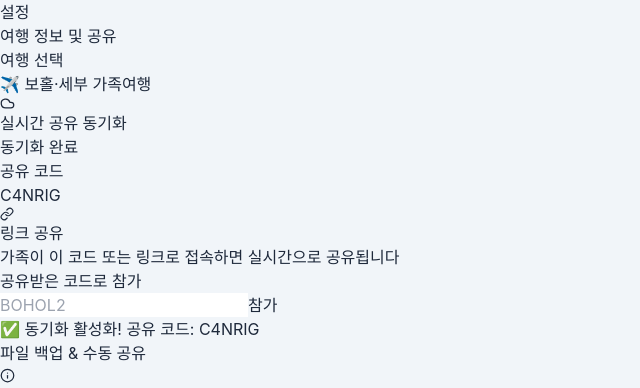
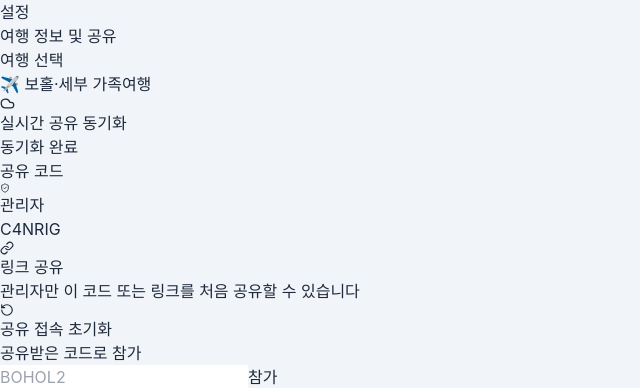
Before and after one commit to WishtoCIC/travel-plan-app, a React (Vite) app: page /settings in a window 1280 px wide. Both pictures are taken after a click on the button "실시간 공유 활성화". Shown: the top 388 px of the page, without its empty margins (0-640 px from the left). Built offline with nearby package versions, Linux system fonts and the light colour scheme; no server answers.

Commit message:
Add share access role controls

```diff
--- a/src/components/Layout.tsx
+++ b/src/components/Layout.tsx
@@ -1,6 +1,6 @@
 import { useRef, useState } from 'react';
 import { NavLink, Outlet } from 'react-router-dom';
-import { Home, List, DollarSign, CheckSquare, Map, RefreshCw } from 'lucide-react';
+import { Home, List, DollarSign, CheckSquare, Map, RefreshCw, ShieldCheck } from 'lucide-react';
 import { useTravelStore } from '../store/travelStore';
 
 const navItems = [
@@ -14,8 +14,9 @@ const navItems = [
 const PULL_THRESHOLD = 72;
 
 export function Layout() {
-  const { trips, activeTrip, joinByCode } = useTravelStore();
+  const { trips, activeTrip, joinByCode, getTripRole } = useTravelStore();
   const trip = trips.find((t) => t.id === activeTrip) ?? trips[0];
+  const role = getTripRole(trip);
 
   const mainRef = useRef<HTMLElement>(null);
   const startYRef = useRef(0);
@@ -90,6 +91,13 @@ export function Layout() {
         UX 리뉴얼 Preview
       </div>
 
+      {role === 'admin' && (
+        <div className="admin-role-badge" aria-label="현재 여행 관리자 권한">
+          <ShieldCheck size={12} />
+          관리자
+        </div>
+      )}
+
       {/* Bottom Navigation — z-40 so modals (z-50) render above it */}
       <nav className="fixed inset-x-0 bottom-0 z-40 mx-auto max-w-lg border-t border-slate-200/80 bg-white/90 shadow-[0_-10px_30px_rgba(15,23,42,0.08)] backdrop-blur-xl safe-bottom">
         <div className="flex h-16 items-stretch px-2">
--- a/src/index.css
+++ b/src/index.css
@@ -78,6 +78,9 @@
   .comparison-badge {
     @apply pointer-events-none fixed bottom-[calc(4.75rem+env(safe-area-inset-bottom,0px))] right-[max(1rem,calc((100vw-32rem)/2+1rem))] z-30 rounded-full border border-amber-200 bg-amber-50/95 px-3 py-1 text-[10px] font-black uppercase tracking-[0.08em] text-amber-700 shadow-sm shadow-amber-100 backdrop-blur;
   }
+  .admin-role-badge {
+    @apply pointer-events-none fixed bottom-[calc(4.75rem+env(safe-area-inset-bottom,0px))] left-[max(1rem,calc((100vw-32rem)/2+1rem))] z-30 inline-flex items-center gap-1 rounded-full border border-sky-200 bg-sky-50/95 px-3 py-1 text-[10px] font-black text-sky-700 shadow-sm shadow-sky-100 backdrop-blur;
+  }
 }
 
 @layer utilities {
--- a/src/pages/SettingsPage.tsx
+++ b/src/pages/SettingsPage.tsx
@@ -1,5 +1,5 @@
 import { useState } from 'react';
-import { Save, Download, Upload, Trash2, ChevronRight, Info, Cloud, CloudOff, Link, RotateCcw } from 'lucide-react';
+import { Save, Download, Upload, Trash2, ChevronRight, Info, Cloud, CloudOff, Link, RotateCcw, ShieldCheck, UserRound } from 'lucide-react';
 import { useTravelStore } from '../store/travelStore';
 import { exportTripAsFile, importTripFromFile, shareText } from '../utils/share';
 import { isSupabaseReady } from '../lib/supabase';
@@ -8,8 +8,10 @@ import type { Currency } from '../types/travel';
 const CURRENCIES: Currency[] = ['KRW', 'PHP', 'USD', 'JPY', 'THB', 'VND'];
 
 export function SettingsPage() {
-  const { trips, activeTrip, updateTrip, deleteTrip, setActiveTrip, addTrip, enableCloudSync, joinByCode, syncStatus, restoreFromSample } = useTravelStore();
+  const { trips, activeTrip, updateTrip, deleteTrip, setActiveTrip, addTrip, enableCloudSync, resetShareAccess, joinByCode, syncStatus, restoreFromSample, getTripRole } = useTravelStore();
   const trip = trips.find((t) => t.id === activeTrip) ?? trips[0];
+  const shareRole = getTripRole(trip);
+  const isAdmin = shareRole === 'admin';
   const [saved, setSaved] = useState(false);
   const [shareMsg, setShareMsg] = useState('');
   const [showShareInfo, setShowShareInfo] = useState(false);
@@ -94,6 +96,11 @@ export function SettingsPage() {
 
   async function handleCopyShareLink() {
     if (!trip?.shareCode) return;
+    if (!isAdmin) {
+      setShareMsg('참여자 권한에서는 링크를 다시 공유할 수 없어요.');
+      setTimeout(() => setShareMsg(''), 4000);
+      return;
+    }
     const url = `${window.location.origin}/?code=${trip.shareCode}`;
     const result = await shareText(trip.title, `${trip.title} 여행 계획 공유`, url);
     setShareMsg(result === 'shared' ? '✅ 공유됐어요!' : '📋 링크 복사 완료! 카카오톡에 붙여넣기하세요.');
@@ -108,6 +115,20 @@ export function SettingsPage() {
     else if (result === 'not_found') setJoiningMsg('❌ 코드를 찾을 수 없어요.');
     else setJoiningMsg('❌ Supabase 설정이 필요해요.');
     setTimeout(() => setJoiningMsg(''), 4000);
+  }
+
+  async function handleResetShareAccess() {
+    if (!trip || !isAdmin) return;
+    const ok = confirm('기존 공유 코드와 링크 접속을 모두 막고 새 공유 코드를 발급할까요?\n\n이미 받은 사람에게 다시 공유하려면 새 링크를 보내야 합니다.');
+    if (!ok) return;
+
+    const newCode = await resetShareAccess(trip.id);
+    if (newCode) {
+      setShareMsg(`공유 접속을 초기화했어요. 새 공유 코드: ${newCode}`);
+    } else {
+      setShareMsg('공유 접속 초기화에 실패했어요. 잠시 후 다시 시도해주세요.');
+    }
+    setTimeout(() => setShareMsg(''), 5000);
   }
 
 
@@ -158,17 +179,37 @@ export function SettingsPage() {
             <div className="p-4 space-y-3">
               <div className="flex items-center justify-between rounded-xl bg-sky-50 px-4 py-3">
                 <div>
-                  <p className="mb-0.5 text-xs font-bold text-sky-500">공유 코드</p>
+                  <div className="mb-1 flex items-center gap-1.5">
+                    <p className="text-xs font-bold text-sky-500">공유 코드</p>
+                    <ShareRoleBadge role={shareRole} />
+                  </div>
                   <p className="text-2xl font-black tracking-widest text-sky-700">{trip.shareCode}</p>
                 </div>
-                <button onClick={handleCopyShareLink}
-                  className="flex items-center gap-1.5 rounded-xl bg-slate-950 px-3 py-2 text-sm font-bold text-white">
-                  <Link size={14} /> 링크 공유
-                </button>
+                {isAdmin ? (
+                  <button onClick={handleCopyShareLink}
+                    className="flex items-center gap-1.5 rounded-xl bg-slate-950 px-3 py-2 text-sm font-bold text-white">
+                    <Link size={14} /> 링크 공유
+                  </button>
+                ) : (
+                  <button disabled
+                    className="flex items-center gap-1.5 rounded-xl bg-white/70 px-3 py-2 text-sm font-bold text-slate-400">
+                    <UserRound size={14} /> 참여자
+                  </button>
+                )}
               </div>
               <p className="text-center text-xs text-slate-400">
-                가족이 이 코드 또는 링크로 접속하면 실시간으로 공유됩니다
+                {isAdmin
+                  ? '관리자만 이 코드 또는 링크를 처음 공유할 수 있습니다'
+                  : '참여자 권한으로 연결되어 관리자의 공유 링크만 사용할 수 있습니다'}
               </p>
+              {isAdmin && (
+                <button
+                  onClick={handleResetShareAccess}
+                  className="flex w-full items-center justify-center gap-2 rounded-xl border border-red-100 bg-white px-3 py-2.5 text-sm font-bold text-red-500 active:bg-red-50"
+                >
+                  <RotateCcw size={14} /> 공유 접속 초기화
+                </button>
+              )}
             </div>
           ) : (
             <div className="p-4 space-y-3">
@@ -359,3 +400,16 @@ function SyncBadge({ status }: { status: string }) {
   const { label, cls } = map[status] ?? map.idle;
   return <span className={`rounded-full px-2 py-0.5 text-[10px] font-bold ${cls}`}>{label}</span>;
 }
+
+function ShareRoleBadge({ role }: { role: 'admin' | 'participant' | null }) {
+  if (!role) return null;
+  const isAdmin = role === 'admin';
+  return (
+    <span className={`inline-flex items-center gap-1 rounded-full px-1.5 py-0.5 text-[10px] font-black ${
+      isAdmin ? 'bg-sky-100 text-sky-700' : 'bg-slate-100 text-slate-500'
+    }`}>
+      {isAdmin ? <ShieldCheck size={10} /> : <UserRound size={10} />}
+      {isAdmin ? '관리자' : '참여자'}
+    </span>
+  );
+}
--- a/src/store/travelStore.ts
+++ b/src/store/travelStore.ts
@@ -2,8 +2,10 @@ import { create } from 'zustand';
 import { persist } from 'zustand/middleware';
 import type { Trip, ExchangeRate, Currency } from '../types/travel';
 import { sampleTrip } from './sampleData';
-import { pushTrip, fetchTrip, generateShareCode } from '../lib/cloudSync';
+import { pushTrip, fetchTrip, generateShareCode, deleteTripByCode } from '../lib/cloudSync';
 import { isSupabaseReady } from '../lib/supabase';
+
+export type ShareRole = 'admin' | 'participant';
 
 const BE_GRAND_RESORT_LOCATION = {
   name: 'BE Grand Resort Bohol',
@@ -39,6 +41,7 @@ interface TravelStore {
   activeTrip: string | null;
   exchangeRates: ExchangeRate[];
   syncStatus: 'idle' | 'syncing' | 'synced' | 'error' | 'offline';
+  shareRoles: Record<string, ShareRole>;
 
   addTrip: (trip: Omit<Trip, 'id' | 'createdAt' | 'updatedAt'>) => string;
   updateTrip: (id: string, updates: Partial<Trip>) => void;
@@ -53,8 +56,12 @@ interface TravelStore {
   enableCloudSync: (tripId: string) => Promise<string | null>;
   /** 변경사항을 클라우드에 저장 (cloud-enabled 여행만) */
   syncToCloud: (tripId: string) => Promise<void>;
+  /** 관리자 전용: 공유 코드를 재발급하고 기존 코드 접속을 막음 */
+  resetShareAccess: (tripId: string) => Promise<string | null>;
   /** 공유 코드로 클라우드에서 여행 불러오기 */
   joinByCode: (code: string) => Promise<'ok' | 'not_found' | 'no_supabase'>;
+  /** 현재 기기 기준 공유 역할 확인 */
+  getTripRole: (trip: Trip | undefined) => ShareRole | null;
   /** 외부에서 받은 실시간 업데이트를 로컬에 반영 */
   applyRemoteUpdate: (trip: Trip) => void;
 
@@ -68,6 +75,7 @@ export const useTravelStore = create<TravelStore>()(
       trips: [normalizeTripLocations(sampleTrip)],
       activeTrip: sampleTrip.id,
       syncStatus: 'idle',
+      shareRoles: {},
       exchangeRates: [
         { from: 'KRW', to: 'PHP', rate: 0.042, updatedAt: new Date().toISOString() },
         { from: 'PHP', to: 'KRW', rate: 23.8, updatedAt: new Date().toISOString() },
@@ -120,6 +128,7 @@ export const useTravelStore = create<TravelStore>()(
           await pushTrip(updatedTrip);
           set((s) => ({
             trips: s.trips.map((t) => t.id === tripId ? updatedTrip : t),
+            shareRoles: { ...s.shareRoles, [code]: 'admin' },
             syncStatus: 'synced',
           }));
           return code;
@@ -141,6 +150,44 @@ export const useTravelStore = create<TravelStore>()(
         }
       },
 
+      resetShareAccess: async (tripId) => {
+        if (!isSupabaseReady) return null;
+        const trip = get().trips.find((t) => t.id === tripId);
+        if (!trip || get().getTripRole(trip) !== 'admin') return null;
+
+        const oldCode = trip.shareCode;
+        let newCode = generateShareCode();
+        while (newCode === oldCode) {
+          newCode = generateShareCode();
+        }
+
+        const updatedTrip: Trip = {
+          ...trip,
+          shareCode: newCode,
+          cloudEnabled: true,
+          updatedAt: new Date().toISOString(),
+        };
+
+        set({ syncStatus: 'syncing' });
+        try {
+          await pushTrip(updatedTrip);
+          if (oldCode) await deleteTripByCode(oldCode);
+          set((s) => {
+            const remainingRoles = { ...s.shareRoles };
+            if (oldCode) delete remainingRoles[oldCode];
+            return {
+              trips: s.trips.map((t) => t.id === tripId ? updatedTrip : t),
+              shareRoles: { ...remainingRoles, [newCode]: 'admin' },
+              syncStatus: 'synced',
+            };
+          });
+          return newCode;
+        } catch {
+          set({ syncStatus: 'error' });
+          return null;
+        }
+      },
+
       joinByCode: async (code) => {
         if (!isSupabaseReady) return 'no_supabase';
         set({ syncStatus: 'syncing' });
@@ -151,11 +198,15 @@ export const useTravelStore = create<TravelStore>()(
           // 이미 있으면 업데이트, 없으면 추가
           set((s) => {
             const exists = s.trips.find((t) => t.shareCode === code.toUpperCase());
+            const shareRoles: Record<string, ShareRole> = s.shareRoles[code.toUpperCase()]
+              ? s.shareRoles
+              : { ...s.shareRoles, [code.toUpperCase()]: 'participant' };
             return {
               trips: exists
                 ? s.trips.map((t) => t.shareCode === code.toUpperCase() ? normalizedTrip : t)
                 : [...s.trips, normalizedTrip],
               activeTrip: normalizedTrip.id,
+              shareRoles,
               syncStatus: 'synced',
             };
           });
@@ -164,6 +215,11 @@ export const useTravelStore = create<TravelStore>()(
           set({ syncStatus: 'error' });
           return 'not_found';
         }
+      },
+
+      getTripRole: (trip) => {
+        if (!trip?.cloudEnabled || !trip.shareCode) return null;
+        return get().shareRoles[trip.shareCode] ?? 'admin';
       },
 
       restoreFromSample: async (tripId) => {
@@ -228,13 +284,18 @@ export const useTravelStore = create<TravelStore>()(
     }),
     {
       name: 'travel-app-store',
-      version: 2,
+      version: 3,
       migrate: (persistedState) => {
         const state = persistedState as Partial<TravelStore> | undefined;
         if (!state?.trips) return persistedState;
+        const shareRoles = state.shareRoles ?? state.trips.reduce<Record<string, ShareRole>>((acc, trip) => {
+          if (trip.cloudEnabled && trip.shareCode) acc[trip.shareCode] = 'admin';
+          return acc;
+        }, {});
         return {
           ...state,
           trips: state.trips.map(normalizeTripLocations),
+          shareRoles,
         };
       },
     }
```
Also changed, not shown: src/lib/cloudSync.ts (+10 -0 lines).
